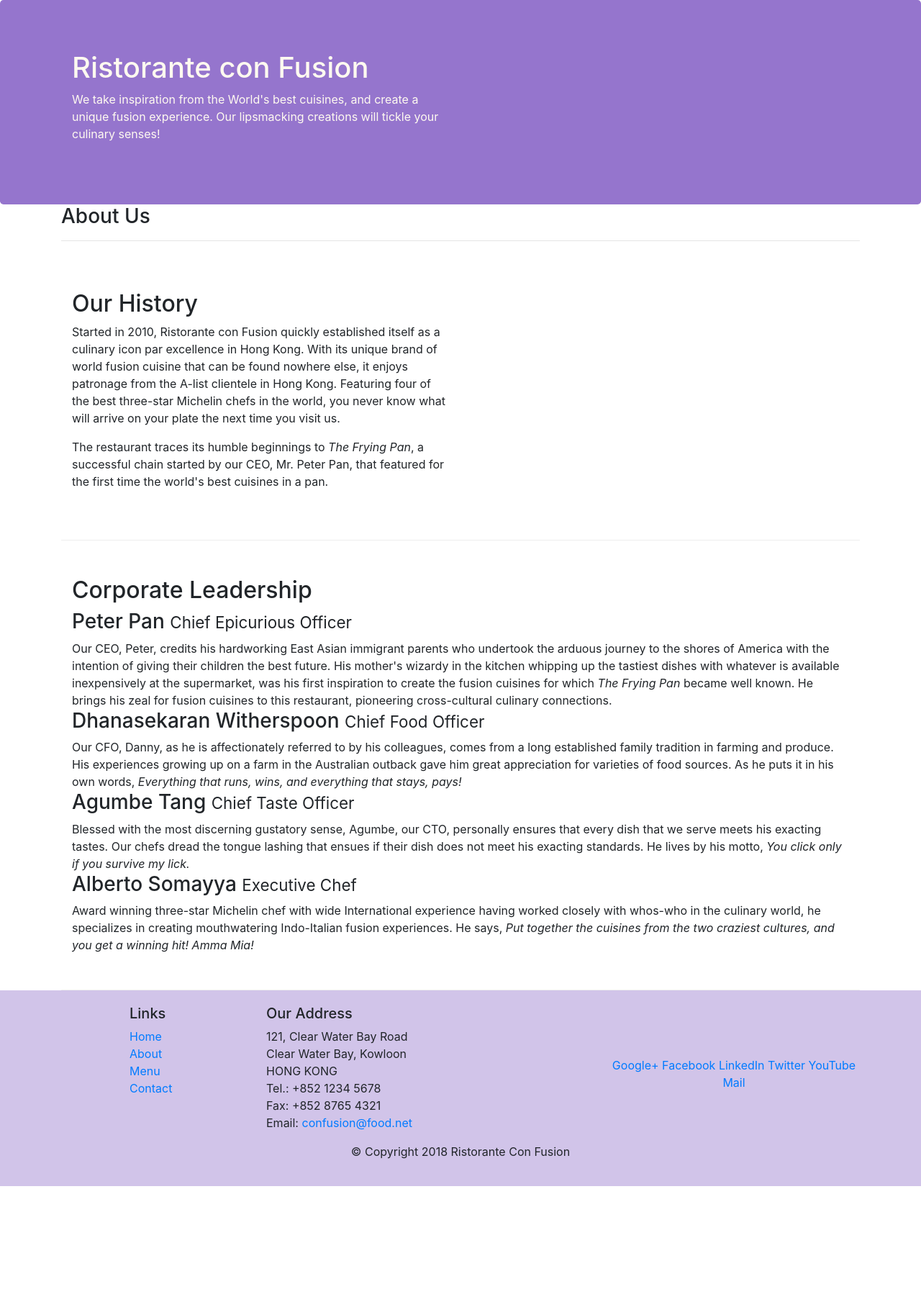
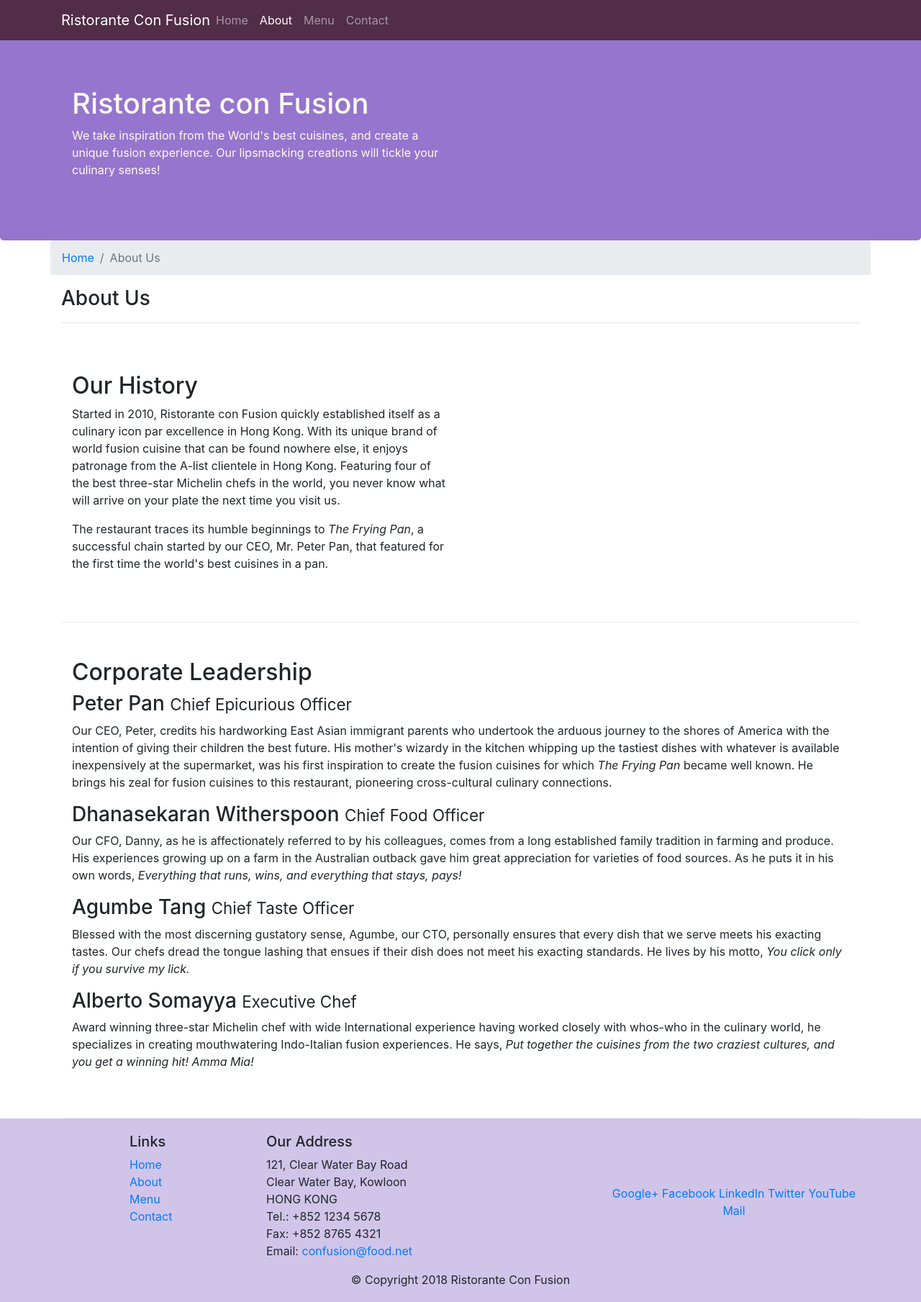
Before and after one commit to JavierBF1989/Bootstrap-4, a website: page aboutus.html in a window 1280 px wide. Shown: the whole page at 72% size. Before the commit the page ends 1648 px from the top, so only its background shows below. Drawn offline with nearby package versions, Linux system fonts and the light colour scheme.

Commit message:
Navbar and breadcrumbs

```diff
--- a/aboutus.html
+++ b/aboutus.html
@@ -2,8 +2,6 @@
 <html lang="en">
 
 <head>
-
-    <!-- TASK 1 -->
     <!-- Required meta tags always come first -->
     <meta charset="utf-8">
     <meta name="viewport" content="width=device-width, initial-scale=1, shrink-to-fit=no">
@@ -12,18 +10,44 @@
     <!-- Bootstrap CSS -->
     <link rel="stylesheet" href="node_modules/bootstrap/dist/css/bootstrap.min.css">
     <link rel="stylesheet" href="css/styles.css">
-    <!-- END TASK 1 -->
 
     <title>Ristorante Con Fusion: About Us</title>
 </head>
 
 <body>
+
+    <nav class="navbar navbar-dark navbar-expand-sm fixed-top">
+        <div class="container">
+            <button class="navbar-toggler" type="button" data-toggle="collapse" data-target="#Navbar">
+                <span class="navbar-toggler-icon"></span>
+            </button>
+            <a class="navbar-brand mr-auto" href="./index.html">Ristorante Con Fusion</a>
+            <div class="collapse navbar-collapse" id="Navbar">
+                <ul class="navbar-nav mr-auto">
+                    <li class="nav-item">
+                        <a class="nav-link" href="./index.html">Home</a>
+                    </li>
+                    <li class="nav-item active">
+                        <a class="nav-link" href="#">About</a>
+                    </li>
+                    <li class="nav-item">
+                        <a class="nav-link" href="#">Menu</a>
+                    </li>
+                    <li class="nav-item">
+                        <a class="nav-link" href="#">Contact</a>
+                    </li>
+                </ul>
+            </div>
+        </div>
+    </nav>
+
     <header class="jumbotron">
         <div class="container">
             <div class="row row-header">
                 <div class="col-12 col-sm-6">
                     <h1>Ristorante con Fusion</h1>
-                    <p>We take inspiration from the World's best cuisines, and create a unique fusion experience. Our lipsmacking creations will tickle your culinary senses!</p>
+                    <p>We take inspiration from the World's best cuisines, and create a unique fusion experience. Our lipsmacking
+                        creations will tickle your culinary senses!</p>
                 </div>
                 <div class="col-12 col-sm">
                 </div>
@@ -31,9 +55,12 @@
         </div>
     </header>
 
-    <!-- TASK 2 -->
     <div class="container">
         <div div class="row align-items-center">
+            <ol class="col-12 breadcrumb">
+                <li class="breadcrumb-item"><a href="./index.html">Home</a></li>
+                <li class="breadcrumb-item active">About Us</li>
+            </ol>
             <div class="col-12">
                 <h3>About Us</h3>
                 <hr>
@@ -43,8 +70,13 @@
         <div class="row row-content align-items-center">
             <div class="col-12 col-sm-6">
                 <h2>Our History</h2>
-                <p>Started in 2010, Ristorante con Fusion quickly established itself as a culinary icon par excellence in Hong Kong. With its unique brand of world fusion cuisine that can be found nowhere else, it enjoys patronage from the A-list clientele in Hong Kong.  Featuring four of the best three-star Michelin chefs in the world, you never know what will arrive on your plate the next time you visit us.</p>
-                <p>The restaurant traces its humble beginnings to <em>The Frying Pan</em>, a successful chain started by our CEO, Mr. Peter Pan, that featured for the first time the world's best cuisines in a pan.</p>
+                <p>Started in 2010, Ristorante con Fusion quickly established itself as a culinary icon par excellence in Hong
+                    Kong. With its unique brand of world fusion cuisine that can be found nowhere else, it enjoys patronage
+                    from the A-list clientele in Hong Kong. Featuring four of the best three-star Michelin chefs in the world,
+                    you never know what will arrive on your plate the next time you visit us.</p>
+                <p>The restaurant traces its humble beginnings to
+                    <em>The Frying Pan</em>, a successful chain started by our CEO, Mr. Peter Pan, that featured for the first
+                    time the world's best cuisines in a pan.</p>
             </div>
             <div class="col-12 col-sm">
             </div>
@@ -52,32 +84,53 @@
 
         <div class="row row-content align-items-center">
             <div class="col-12">
-                <!-- TASK 3 -->
+
                 <h2>Corporate Leadership</h2>
-                <h3>Peter Pan <small>Chief Epicurious Officer</small></h3>
-                <div class="d-none d-sm-block">
-                    Our CEO, Peter, credits his hardworking East Asian immigrant parents who undertook the arduous journey to the shores of America with the intention of giving their children the best future. His mother's wizardy in the kitchen whipping up the tastiest dishes with whatever is available inexpensively at the supermarket, was his first inspiration to create the fusion cuisines for which <em>The Frying Pan</em> became well known. He brings his zeal for fusion cuisines to this restaurant, pioneering cross-cultural culinary connections.
-                </div>
+                <h3>Peter Pan
+                    <small>Chief Epicurious Officer</small>
+                </h3>
+                <p class="d-none d-sm-block">
+                    Our CEO, Peter, credits his hardworking East Asian immigrant parents who undertook the arduous journey to the shores of America
+                    with the intention of giving their children the best future. His mother's wizardy in the kitchen whipping
+                    up the tastiest dishes with whatever is available inexpensively at the supermarket, was his first inspiration
+                    to create the fusion cuisines for which
+                    <em>The Frying Pan</em> became well known. He brings his zeal for fusion cuisines to this restaurant, pioneering
+                    cross-cultural culinary connections.
+                </p>
 
-                <h3>Dhanasekaran Witherspoon <small>Chief Food Officer</small></h3>
-                <div class="d-none d-sm-block">
-                    Our CFO, Danny, as he is affectionately referred to by his colleagues, comes from a long established family tradition in farming and produce. His experiences growing up on a farm in the Australian outback gave him great appreciation for varieties of food sources. As he puts it in his own words, <em>Everything that runs, wins, and everything that stays, pays!</em>
-                </div>
+                <h3>Dhanasekaran Witherspoon
+                    <small>Chief Food Officer</small>
+                </h3>
+                <p class="d-none d-sm-block">
+                    Our CFO, Danny, as he is affectionately referred to by his colleagues, comes from a long established family tradition in
+                    farming and produce. His experiences growing up on a farm in the Australian outback gave him great appreciation
+                    for varieties of food sources. As he puts it in his own words,
+                    <em>Everything that runs, wins, and everything that stays, pays!</em>
+                </p>
 
-                <h3>Agumbe Tang <small>Chief Taste Officer</small></h3>
-                <div class="d-none d-sm-block">
-                    Blessed with the most discerning gustatory sense, Agumbe, our CTO, personally ensures that every dish that we serve meets his exacting tastes. Our chefs dread the tongue lashing that ensues if their dish does not meet his exacting standards. He lives by his motto, <em>You click only if you survive my lick.</em>
-                </div>
+                <h3>Agumbe Tang
+                    <small>Chief Taste Officer</small>
+                </h3>
+                <p class="d-none d-sm-block">
+                    Blessed with the most discerning gustatory sense, Agumbe, our CTO, personally ensures that every dish that we serve meets
+                    his exacting tastes. Our chefs dread the tongue lashing that ensues if their dish does not meet his exacting
+                    standards. He lives by his motto,
+                    <em>You click only if you survive my lick.</em>
+                </p>
 
-                <h3>Alberto Somayya <small>Executive Chef</small></h3>
-                <div class="d-none d-sm-block">
-                    Award winning three-star Michelin chef with wide International experience having worked closely with whos-who in the culinary world, he specializes in creating mouthwatering Indo-Italian fusion experiences. He says, <em>Put together the cuisines from the two craziest cultures, and you get a winning hit! Amma Mia!</em>
-                </div>
-                <!-- END TASK 3 -->
+                <h3>Alberto Somayya
+                    <small>Executive Chef</small>
+                </h3>
+                <p class="d-none d-sm-block">
+                    Award winning three-star Michelin chef with wide International experience having worked closely with whos-who in the culinary
+                    world, he specializes in creating mouthwatering Indo-Italian fusion experiences. He says,
+                    <em>Put together the cuisines from the two craziest cultures, and you get a winning hit! Amma Mia!</em>
+                </p>
+
             </div>
         </div>
     </div>
-    <!-- END TASK 2 -->
+
 
     <footer class="footer">
         <div class="container">
@@ -85,21 +138,30 @@
                 <div class="col-4 offset-1 col-sm-2">
                     <h5>Links</h5>
                     <ul class="list-unstyled">
-                        <li><a href="index.html">Home</a></li>
-                        <li><a href="#">About</a></li>
-                        <li><a href="#">Menu</a></li>
-                        <li><a href="#">Contact</a></li>
+                        <li>
+                            <a href="./index.html">Home</a>
+                        </li>
+                        <li>
+                            <a href="#">About</a>
+                        </li>
+                        <li>
+                            <a href="#">Menu</a>
+                        </li>
+                        <li>
+                            <a href="#">Contact</a>
+                        </li>
                     </ul>
                 </div>
                 <div class="col-7 col-sm-5">
                     <h5>Our Address</h5>
                     <address>
-		              121, Clear Water Bay Road<br>
-		              Clear Water Bay, Kowloon<br>
-		              HONG KONG<br>
-		              Tel.: +852 1234 5678<br>
-		              Fax: +852 8765 4321<br>
-		              Email: <a href="mailto:confusion@food.net">confusion@food.net</a>
+                        121, Clear Water Bay Road
+                        <br> Clear Water Bay, Kowloon
+                        <br> HONG KONG
+                        <br> Tel.: +852 1234 5678
+                        <br> Fax: +852 8765 4321
+                        <br> Email:
+                        <a href="mailto:confusion@food.net">confusion@food.net</a>
                     </address>
                 </div>
                 <div class="col-12 col-sm-4 align-self-center">
@@ -121,12 +183,10 @@
         </div>
     </footer>
 
-    <!-- TASK 1 -->
     <!-- jQuery first, then Popper.js, then Bootstrap JS. -->
     <script src="node_modules/jquery/dist/jquery.slim.min.js"></script>
     <script src="node_modules/popper.js/dist/umd/popper.min.js"></script>
     <script src="node_modules/bootstrap/dist/js/bootstrap.min.js"></script>
-    <!-- END TASK 1 -->
 
 </body>
 
--- a/css/styles.css
+++ b/css/styles.css
@@ -28,3 +28,12 @@
     margin: 0px;
     color: #0f0f0f;
 }
+
+body{
+    padding: 50px 0px 0px 0px;
+    z-index:0;
+}
+
+.navbar-dark{
+    background-color: #512d48;
+}
```
Also changed, not shown: index.html (+56 -19 lines). Lines whose indentation alone changed are shown as unchanged.
